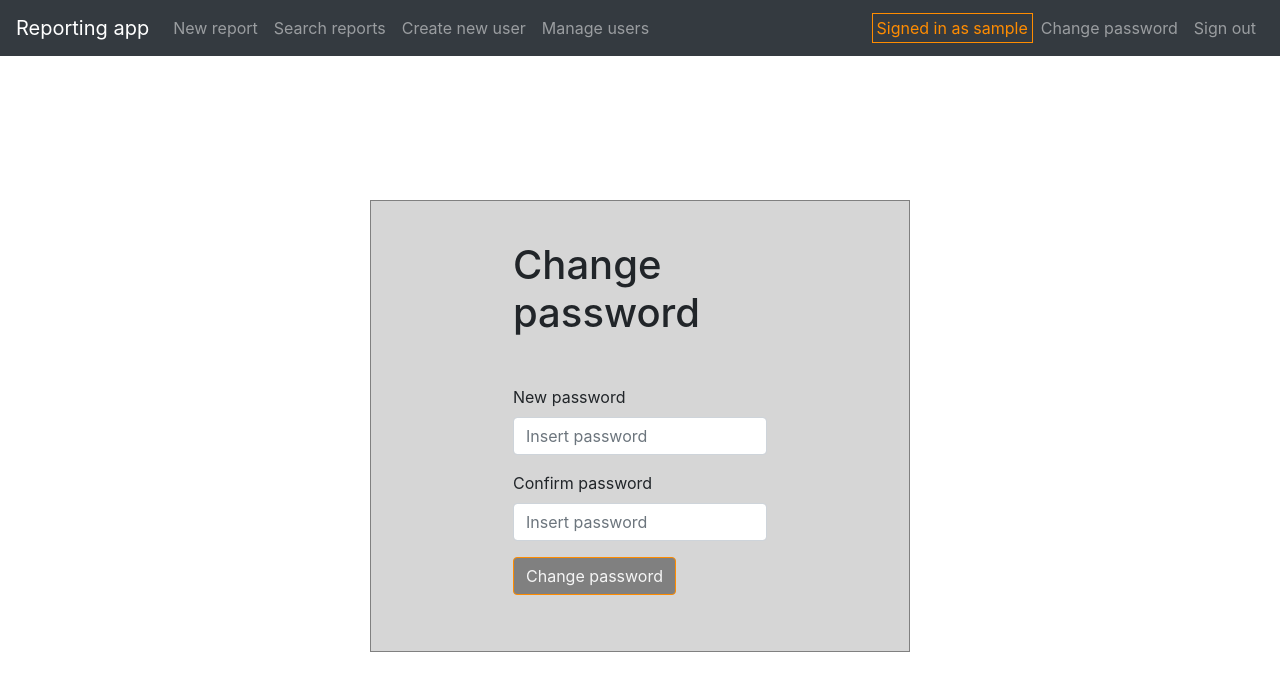
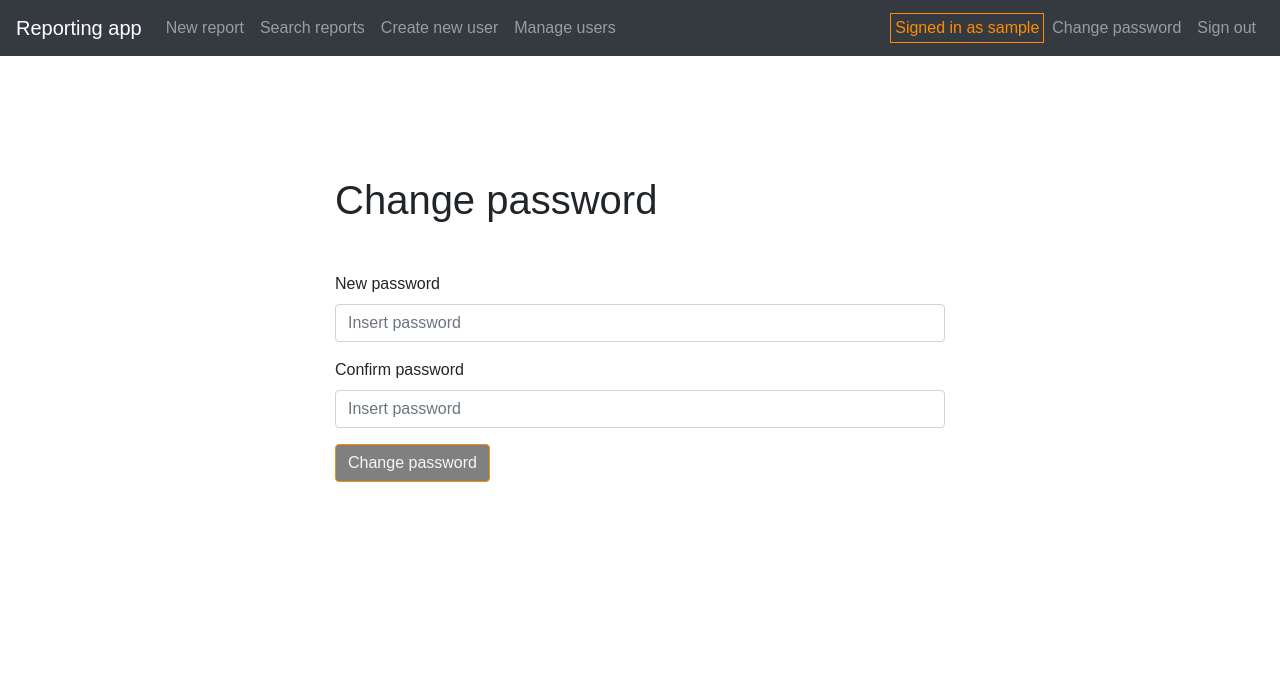
Before and after one commit to mmoila/tsoha-reports, a Flask app: page /change-password in a window 1280 px wide. Shown: the top 691 px of the page. Run offline with Flask 2, Linux system fonts and the light colour scheme; the visitor is signed in with stand-in values (Sample User, id 1).

Commit message:
Improve styling and refactor code

```diff
--- a/static/styles.css
+++ b/static/styles.css
@@ -1,3 +1,7 @@
+body {
+  font-family: 'Yantramanav', sans-serif;
+}
+
 table, th, td {
     border: 1px solid black;
     border-collapse: collapse;
@@ -23,11 +27,8 @@ th {
   margin: 0 -15px 0 -15px;
 }
 
-.container-fluid {
-  height: 25vh;
-}
-
 #login {
+  margin-top: 15vh;
   border-style: solid;
   border-width: 1px;
   border-color: grey;
@@ -52,3 +53,8 @@ th {
   outline: none;
   box-shadow: none;
 }
+
+.main-content {
+  max-width: 80em;
+  margin-top: 15vh;
+}
--- a/templates/change-password.html
+++ b/templates/change-password.html
@@ -10,8 +10,6 @@
 <body>
   {% extends "layout.html" %}
   {% block content %}
-    <div id="login" class="container">
-      <div class="row justify-content-center align-items-center">
     <div class="col-6">
       <h1 id="login-text">Change password</h1>
       <form action="/change-password" method="POST">
@@ -29,8 +27,6 @@
         </div>
        </form>
     </div>
-      </div>
-    </div>
   {% endblock %}
 </body>
 </html>
--- a/templates/layout.html
+++ b/templates/layout.html
@@ -29,11 +29,9 @@
       </nav>
     </div>
 
-      <div class="container">
-        <div class="row justify-content-center align-items-center">
-          <div class="col-6">
+      <div class="main-content container">
+        <div class="row justify-content-center">
             {% block content %} {% endblock %}
-          </div>
         </div>
       </div>
 
--- a/templates/new-report.html
+++ b/templates/new-report.html
@@ -9,8 +9,11 @@
 </head>
 <body>
   {% block content %}
+    <div class="col-3">
+      <h1 class="bd-title">New report</h1>
+    </div>
+    <div class="col-8">
       <form action="/send" method="post">
-        <h1>New report</h1>
         <input type="date" name="date"><br>
         <input type="text" name="title" placeholder="Report title here"><br>
         <input type="hidden" name="csrf_token" value="{{ session.csrf_token }}">
@@ -25,6 +28,7 @@
         <br>
         <input type="submit" value="Send">
       </form>
+    </div>
   {% endblock %}
 </body>
 </html>
--- a/templates/result.html
+++ b/templates/result.html
@@ -11,7 +11,10 @@
 <body>
   {% extends "layout.html" %}
   {% block content %}
+    <div class="col-3">
       <h1>Report summary</h1>
+    </div>
+    <div class="col-8">
       <table>
         <tr>
           <th>Report id</th>
@@ -35,6 +38,7 @@
         </tr>
         {% endfor %}
       </table>
+    </div>
   {% endblock %}
 </body>
 </html>
```
Also changed, not shown: templates/new-user.html (+9 -1 lines), templates/users.html (+5 -10 lines). Lines whose indentation alone changed are shown as unchanged.
